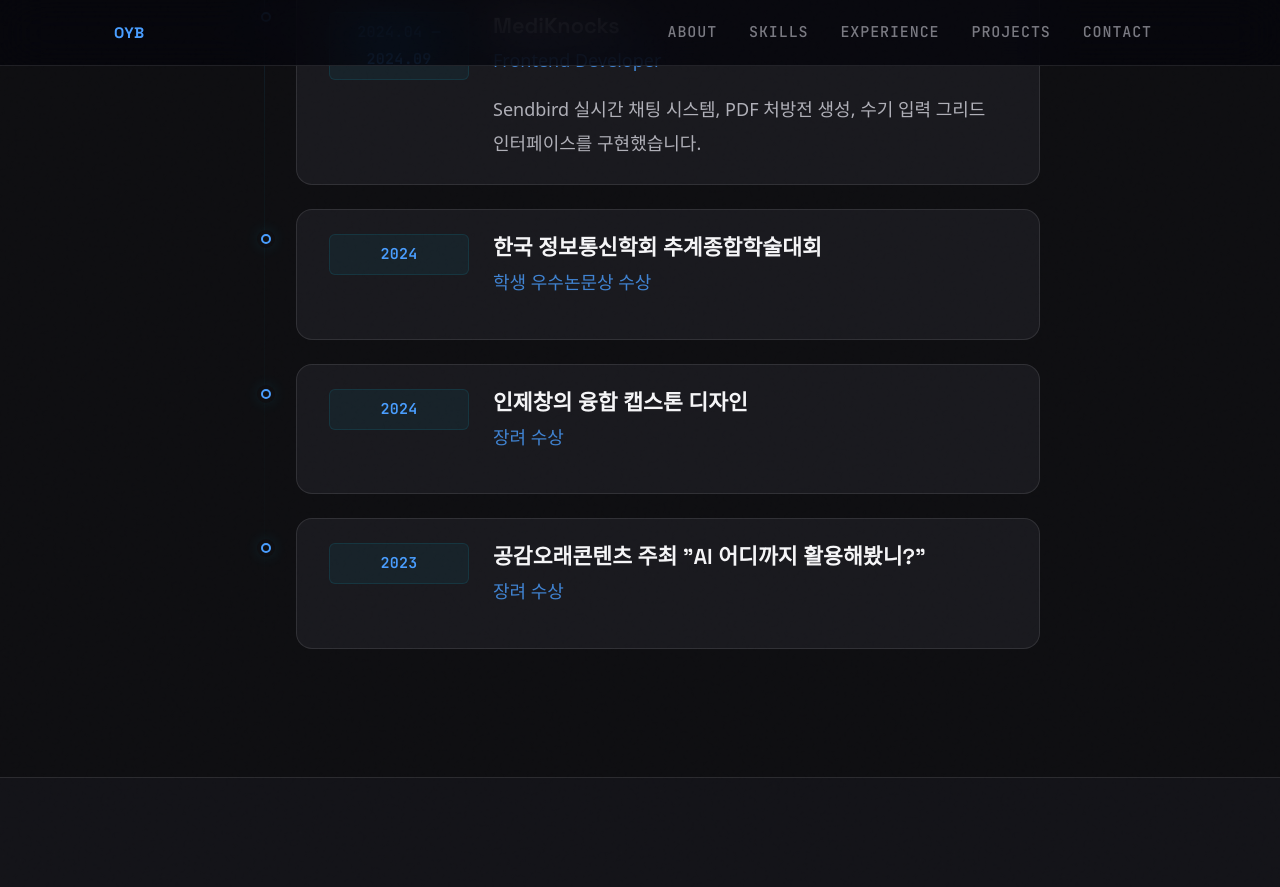
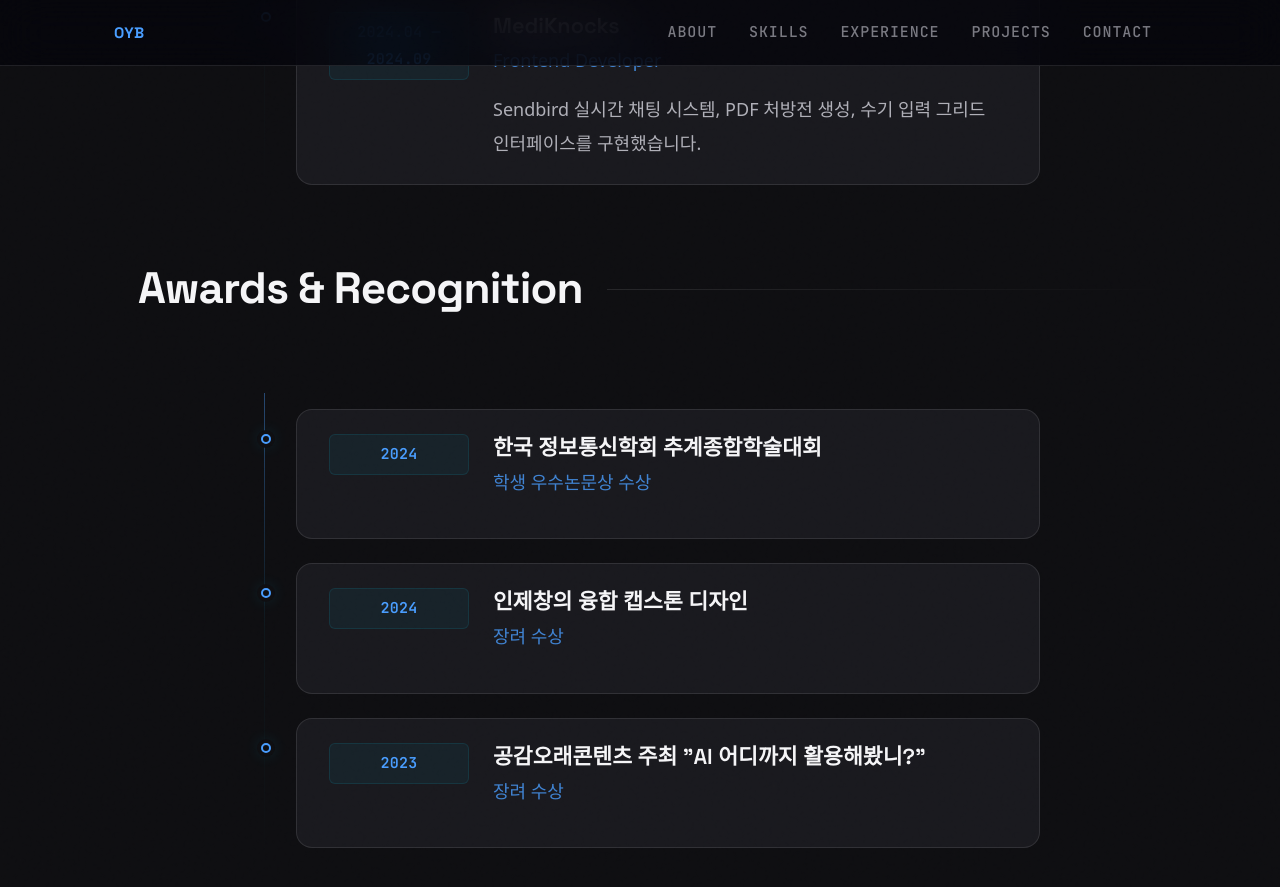
Before and after one commit to eye2ffect/eye2ffect.github.io, a Jekyll site: the page built from index.html, in a window 1280 px wide and 900 px high, scrolled down 2968 px. Shown: the top 887 px of the window. Built offline with Jekyll 4.4.1, drawn with Linux system fonts in a browser that asks for light colours; some web fonts are replaced.

Commit message:
Separate awards from experience section

```diff
--- a/_includes/education.html
+++ b/_includes/education.html
@@ -26,6 +26,10 @@
                         <p class="paragraph-text-normal">Sendbird 실시간 채팅 시스템, PDF 처방전 생성, 수기 입력 그리드 인터페이스를 구현했습니다.</p>
                     </div>
                 </div>
+            </div>
+
+            <div class="section-heading" style="margin-top: 3rem;">Awards & Recognition</div>
+            <div class="experience-grid">
                 <div class="experience-item">
                     <div class="experience-period">2024</div>
                     <div class="experience-content">
```
